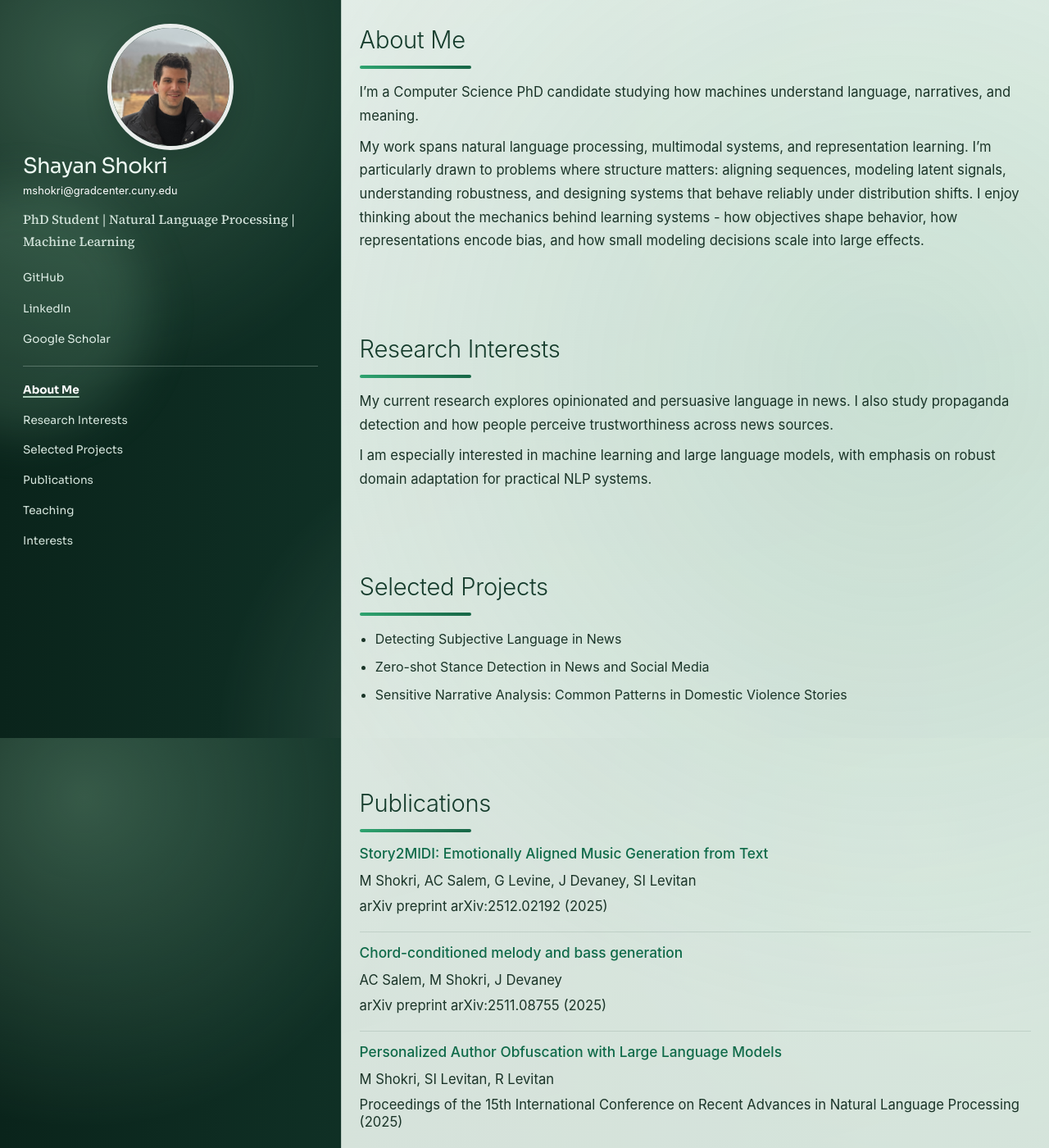
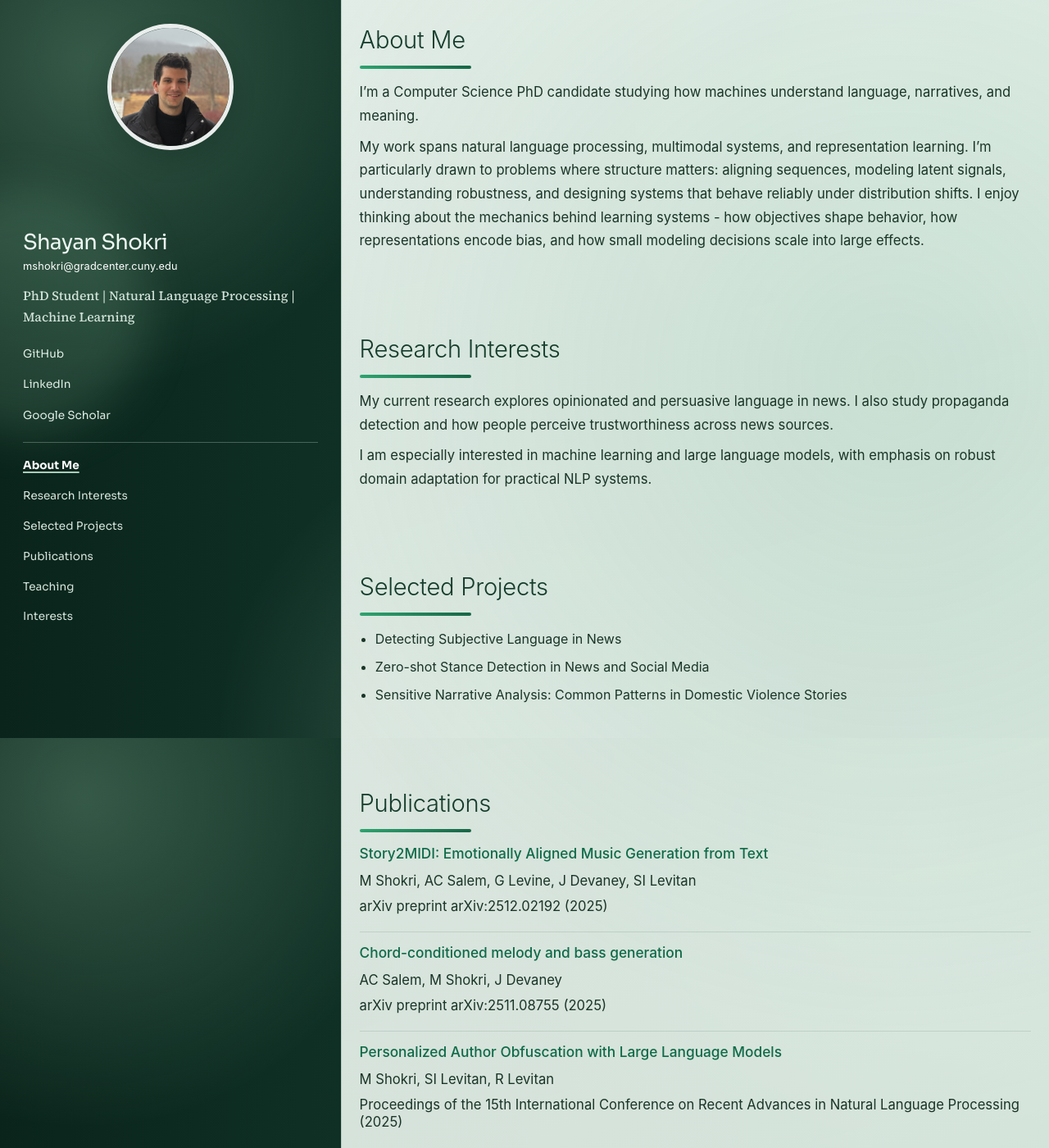
Before and after one commit to shaayaansh/shaayaansh.github.io, a Jekyll site: the page built from index.md, in a window 1280 px wide and 1400 px high. Shown: the whole window at 82% size. Built offline with Jekyll 4.4.1, drawn with Linux system fonts in a browser that asks for light colours.

Commit message:
Lower sidebar text block position

```diff
--- a/assets/css/custom.css
+++ b/assets/css/custom.css
@@ -120,7 +120,7 @@ body {
 
 .site-name {
   font-family: "Sora", "Avenir Next", sans-serif;
-  margin: 0;
+  margin: 2.6cm 0 0;
   font-size: clamp(1.35rem, 2.4vw, 1.62rem);
   text-align: left;
   letter-spacing: -0.03em;
@@ -425,6 +425,10 @@ body {
     padding: 0;
     border-left: 0;
   }
+
+  .site-name {
+    margin-top: 0.8rem;
+  }
 }
 
 @media (max-width: 640px) {
```
